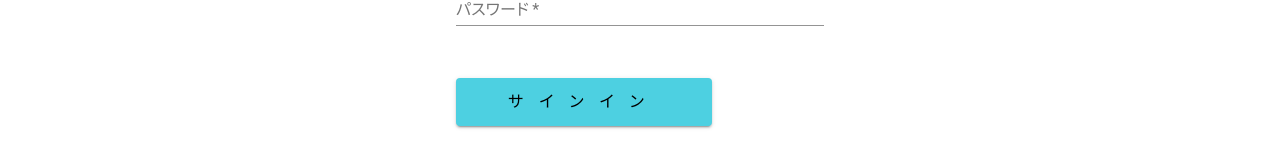
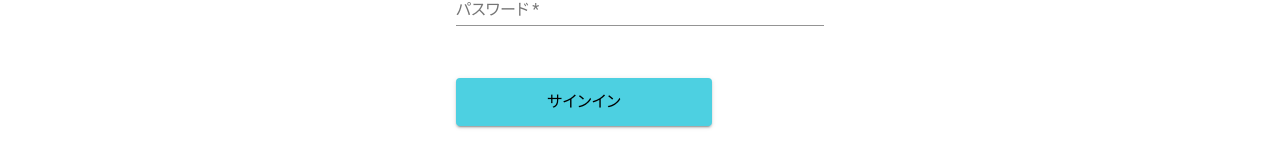
Before and after one commit to S42100254h/pean-nurse, a React (Create React App) app in the folder front/: page /signin in a window 1280 px wide. Shown: the part 270-438 px from the top of the page. Built offline with nearby package versions, Linux system fonts and the light colour scheme.

Commit message:
delete letter spacing in PrimaryButton

```diff
--- a/front/src/components/UIkit/PrimaryButton.jsx
+++ b/front/src/components/UIkit/PrimaryButton.jsx
@@ -10,7 +10,6 @@ const useStyles = makeStyles({
     height: 48,
     marginButton: 16,
     width: 256,
-    letterSpacing: "1rem",
   },
 });
 
```
